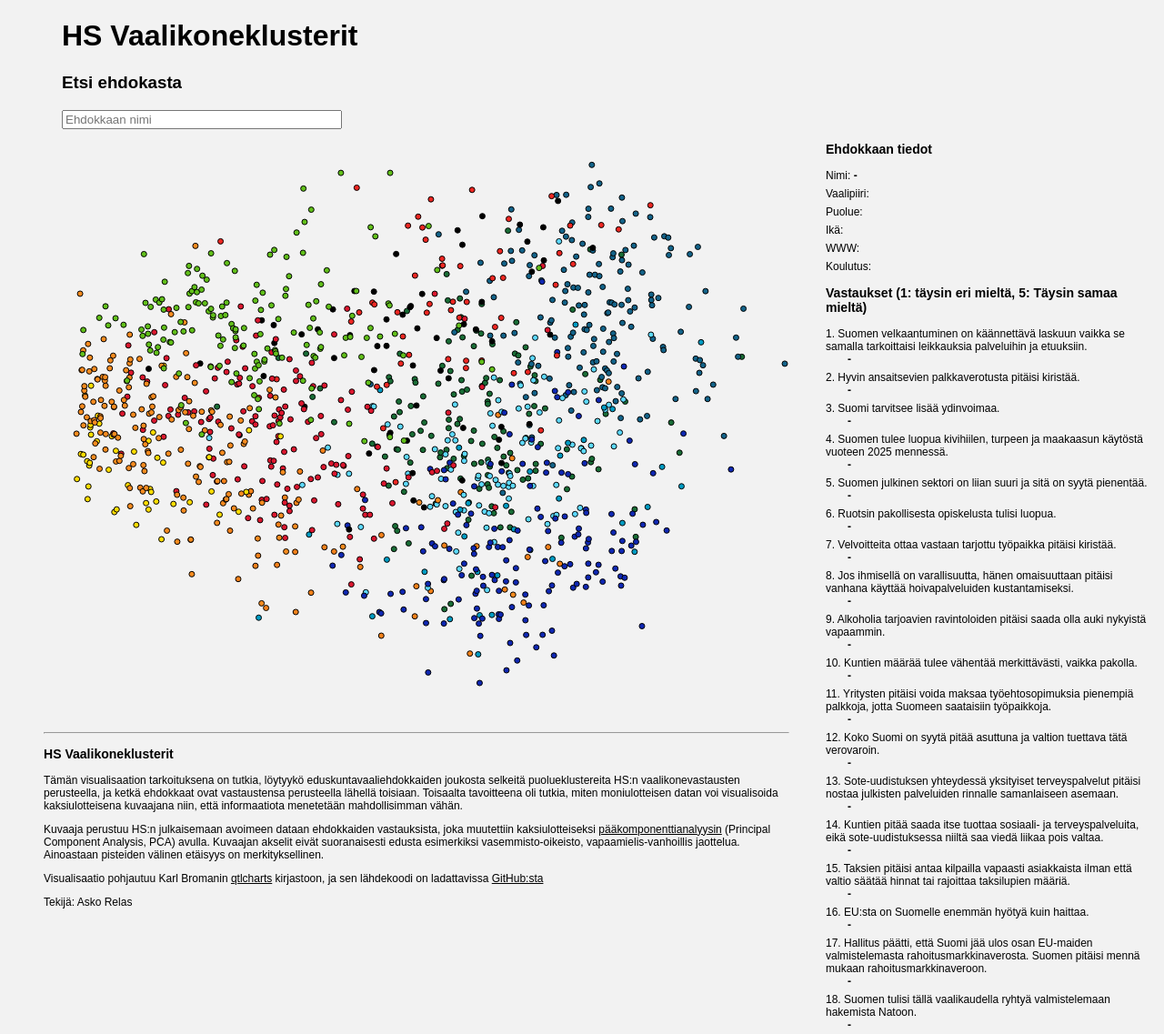
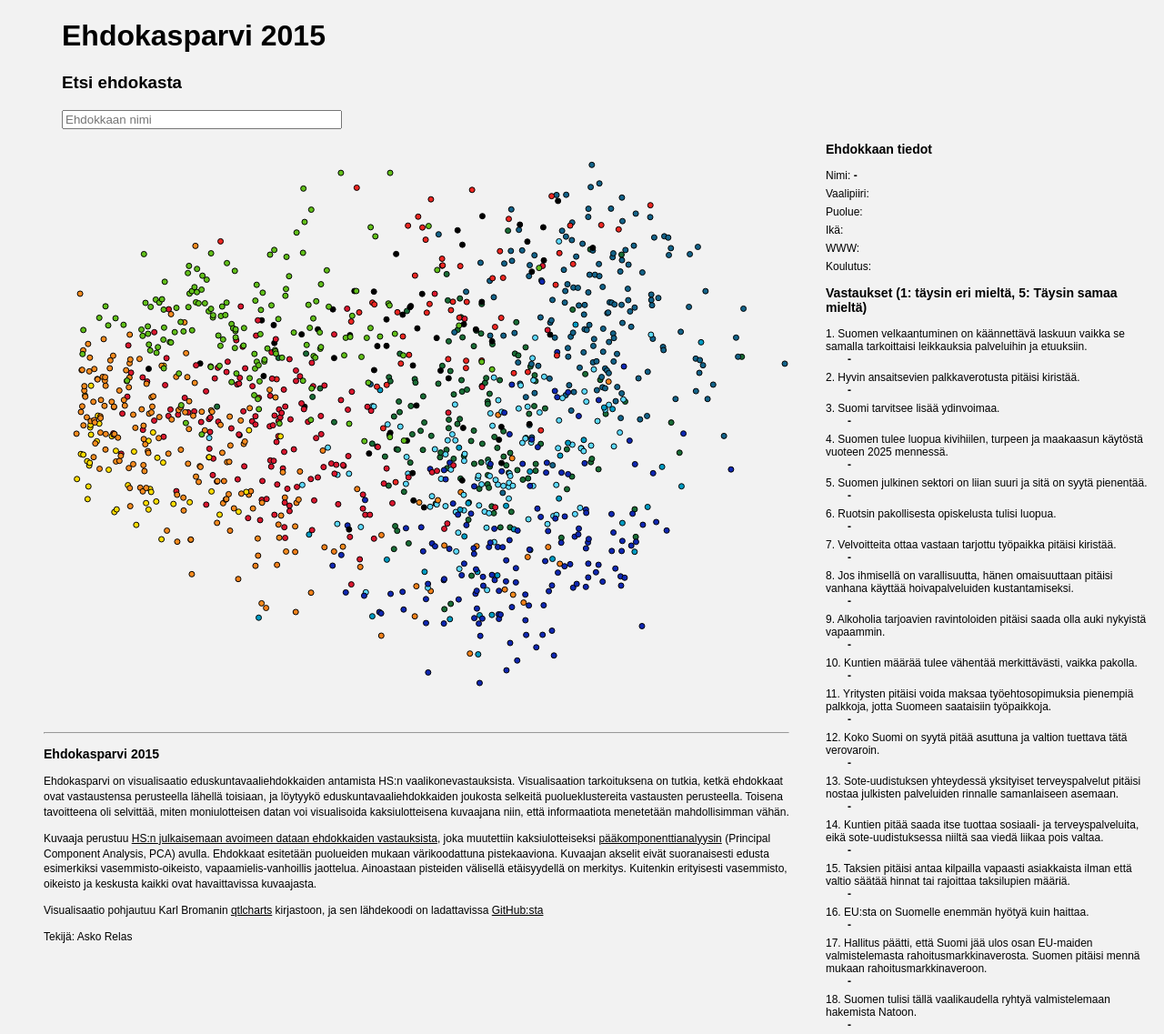
Before and after one commit to askorelas/hsvaalikone, a plain HTML site: page web/index.html in a window 1280 px wide. Shown: the top 1137 px of the page at 91% size. Drawn offline with Linux system fonts and the light colour scheme.

Commit message:
Style tweaks, text changes

```diff
--- a/web/css/app.css
+++ b/web/css/app.css
@@ -46,4 +46,5 @@ a{
 #summary{
   padding: 0 40px 40px 40px;
   font-size: 12px;
+  line-height: 1.4em;
 }
--- a/web/index.html
+++ b/web/index.html
@@ -2,7 +2,7 @@
 <html lang="en">
   <head>
     <meta charset="utf-8">
-    <title>HS vaalikone PCA</title>
+    <title>Ehdokasparvi - Eduskuntavaalit 2015</title>
 <!--[if lt IE 9]>
 <script type="text/javascript">
   alert("Visualisaatio toimii Internet Explorer 9:llä ja sitä uudemmilla versioilla.");
@@ -25,7 +25,7 @@
 
   <body>
     <div id="header">
-      <h1>HS Vaalikoneklusterit</h1>
+      <h1>Ehdokasparvi 2015</h1>
       <h3>Etsi ehdokasta</h3>
       <input type="text" placeholder="Ehdokkaan nimi" id="candidate-filter"/>
     </div>
@@ -36,12 +36,12 @@
 
         <div id="summary">
           <hr/>
-          <h3>HS Vaalikoneklusterit</h3>
+          <h3>Ehdokasparvi 2015</h3>
           <p>
-            Tämän visualisaation tarkoituksena on tutkia, löytyykö eduskuntavaaliehdokkaiden joukosta selkeitä puolueklustereita HS:n vaalikonevastausten perusteella, ja ketkä ehdokkaat ovat vastaustensa perusteella lähellä toisiaan. Toisaalta tavoitteena oli tutkia, miten moniulotteisen datan voi visualisoida kaksiulotteisena kuvaajana niin, että informaatiota menetetään mahdollisimman vähän.
+            Ehdokasparvi on visualisaatio eduskuntavaaliehdokkaiden antamista HS:n vaalikonevastauksista. Visualisaation tarkoituksena on tutkia, ketkä ehdokkaat ovat vastaustensa perusteella lähellä toisiaan, ja löytyykö eduskuntavaaliehdokkaiden joukosta selkeitä puolueklustereita vastausten perusteella. Toisena tavoitteena oli selvittää, miten moniulotteisen datan voi visualisoida kaksiulotteisena kuvaajana niin, että informaatiota menetetään mahdollisimman vähän.
           </p>
           <p>
-            Kuvaaja perustuu HS:n julkaisemaan avoimeen dataan ehdokkaiden vastauksista, joka muutettiin kaksiulotteiseksi <a href="http://fi.wikipedia.org/wiki/P%C3%A4%C3%A4komponenttianalyysi">pääkomponenttianalyysin</a> (Principal Component Analysis, PCA) avulla. Kuvaajan akselit eivät suoranaisesti edusta esimerkiksi vasemmisto-oikeisto, vapaamielis-vanhoillis jaottelua. Ainoastaan pisteiden välinen etäisyys on merkityksellinen.
+            Kuvaaja perustuu <a href="http://www.hs.fi/politiikka/a1305929269692">HS:n julkaisemaan avoimeen dataan ehdokkaiden vastauksista</a>, joka muutettiin kaksiulotteiseksi <a href="http://fi.wikipedia.org/wiki/P%C3%A4%C3%A4komponenttianalyysi">pääkomponenttianalyysin</a> (Principal Component Analysis, PCA) avulla. Ehdokkaat esitetään puolueiden mukaan värikoodattuna pistekaaviona. Kuvaajan akselit eivät suoranaisesti edusta esimerkiksi vasemmisto-oikeisto, vapaamielis-vanhoillis jaottelua. Ainoastaan pisteiden välisellä etäisyydellä on merkitys. Kuitenkin erityisesti vasemmisto, oikeisto ja keskusta kaikki ovat havaittavissa kuvaajasta.
           </p>
           <p>
             Visualisaatio pohjautuu Karl Bromanin <a href="https://github.com/kbroman/qtlcharts">qtlcharts</a> kirjastoon, ja sen lähdekoodi on ladattavissa <a href="https://github.com/askorelas/hsvaalikone">GitHub:sta</a>
```
